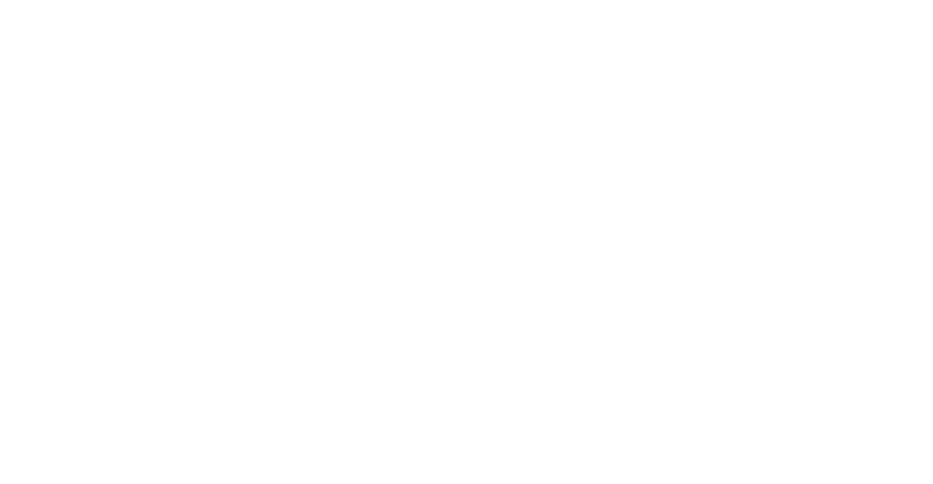
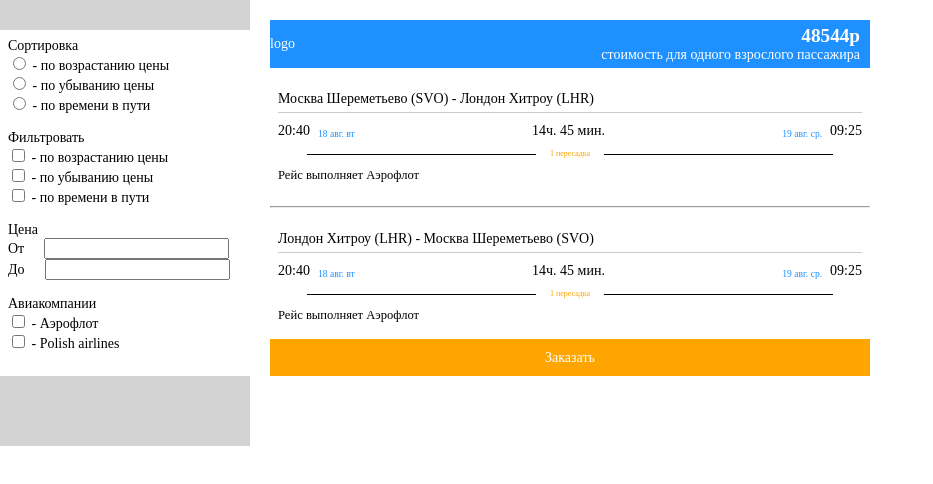
Before and after one commit to HucklJS/Flight_Vue, a Vue app: page / in a window 1280 px wide. Shown: the top 484 px of the page, without its empty margins (0-933 px from the left). Built offline with nearby package versions, Linux system fonts and the light colour scheme.

Commit message:
Made basic HTML and CSS markup

```diff
--- a/src/App.vue
+++ b/src/App.vue
@@ -23,6 +23,12 @@
 </script>
 
 <style>
+* {
+  box-sizing: border-box;
+}
+body {
+  margin: 0;
+}
 #app {
   /*font-family: Avenir, Helvetica, Arial, sans-serif;*/
   /*-webkit-font-smoothing: antialiased;*/
@@ -30,5 +36,7 @@
   /*text-align: center;*/
   /*color: #2c3e50;*/
   /*margin-top: 60px;*/
+  display: flex;
+  font-size: 14px;
 }
 </style>
--- a/src/components/FiltersBar.vue
+++ b/src/components/FiltersBar.vue
@@ -1,6 +1,32 @@
 <template>
   <aside>
+    <div class="aside-content">
+      <div class="sorting-block block">
+        <span class="block-title">Сортировка</span>
+        <label><input type="radio" class="sorting-radio" name="sort"><span> - по возрастанию цены</span></label>
+        <label><input type="radio" class="sorting-radio" name="sort"><span> - по убыванию цены</span></label>
+        <label><input type="radio" class="sorting-radio" name="sort"><span> - по времени в пути</span></label>
+      </div>
 
+      <div class="filtering-block block">
+        <span class="block-title">Фильтровать</span>
+        <label><input type="checkbox" class="sorting-checkbox" name="inc"><span> - по возрастанию цены</span></label>
+        <label><input type="checkbox" class="sorting-checkbox" name="dec"><span> - по убыванию цены</span></label>
+        <label><input type="checkbox" class="sorting-checkbox" name="time"><span> - по времени в пути</span></label>
+      </div>
+
+      <div class="price-block block">
+        <span class="block-title">Цена</span>
+        <label><span>От</span><input class="sorting-input" name="from"></label>
+        <label><span>До</span><input class="sorting-input" name="to"></label>
+      </div>
+
+      <div class="avia-companies-block block">
+        <span class="block-title">Авиакомпании</span>
+        <label><input type="checkbox" class="sorting-checkbox" name="aeroflot"><span> - Аэрофлот</span></label>
+        <label><input type="checkbox" class="sorting-checkbox" name="polish-airlines"><span> - Polish airlines</span></label>
+      </div>
+    </div>
   </aside>
 </template>
 
@@ -11,5 +37,30 @@
 </script>
 
 <style scoped>
+aside {
+  min-width: 250px;
+  padding: 30px 0 70px;
+  background-color: lightgrey;
+}
 
+.aside-content {
+  background-color: white;
+  padding: 0.5rem;
+}
+
+.block {
+  margin-bottom: 1rem;
+}
+
+.sorting-block {
+  display: block;
+}
+
+label {
+  display: block;
+}
+
+.sorting-input {
+  margin-left: 20px;
+}
 </style>
--- a/src/components/Flights.vue
+++ b/src/components/Flights.vue
@@ -1,6 +1,46 @@
 <template>
   <main>
-
+    <div class="flight-card">
+      <div class="flight-header">
+        <div class="logo">logo</div>
+        <div class="price"><strong class="price-value">48544р </strong> стоимость для одного взрослого пассажира </div>
+      </div>
+      <div class="ticket">
+        <div class="flight-route">Москва Шереметьево (SVO) - Лондон Хитроу (LHR)</div>
+        <div class="flight-time">
+          <div class="date">
+            <span class="time">20:40</span>
+            <span class="day">18 авг. вт</span>
+          </div>
+          <span class="in-road-time">14ч. 45 мин.</span>
+          <div class="date">
+            <span class="day">19 авг. ср.</span>
+            <span class="time">09:25</span>
+          </div>
+        </div>
+        <div class="transfer">1 пересадка</div>
+<!--        <hr class="transfer-line" v-else>-->
+        <div class="flight-company">Рейс выполняет Аэрофлот</div>
+      </div>
+      <hr class="between-tickets">
+      <div class="ticket">
+        <div class="flight-route">Лондон Хитроу (LHR) - Москва Шереметьево (SVO)</div>
+        <div class="flight-time">
+          <div class="date">
+            <span class="time">20:40</span>
+            <span class="day">18 авг. вт</span>
+          </div>
+          <span class="in-road-time">14ч. 45 мин.</span>
+          <div class="date">
+            <span class="day">19 авг. ср.</span>
+            <span class="time">09:25</span>
+          </div>
+        </div>
+        <div class="transfer">1 пересадка</div>
+        <div class="flight-company">Рейс выполняет Аэрофлот</div>
+      </div>
+      <a href="https://www.google.com/" class="order-page">Заказать</a>
+    </div>
   </main>
 </template>
 
@@ -9,5 +49,109 @@
 </script>
 
 <style scoped>
+  main {
+    padding-left: 20px;
+  }
 
+  .flight-card {
+    margin-top: 20px;
+    min-width: 600px;
+  }
+
+  .flight-header {
+    display: flex;
+    justify-content: space-between;
+    align-items: center;
+    background-color: dodgerblue;
+    color: white;
+  }
+
+  .price {
+    padding: 5px 10px;
+    text-align: right;
+  }
+  .price-value {
+    display: block;
+    font-size: 1.2rem;
+  }
+
+  .ticket {
+    margin: 12px 8px 0;
+    padding: 6px 0;
+  }
+  .flight-route {
+    padding: 5px 0;
+    margin-bottom: 10px;
+    border-bottom: 1px solid rgba(0, 0, 0, 0.2);
+  }
+  .flight-time {
+    display: flex;
+    justify-content: space-between;
+    align-items: center;
+    margin-bottom: 10px;
+  }
+
+  .date{
+    display: flex;
+    align-items: flex-end;
+  }
+  .date :first-child {
+    margin-right: 8px;
+  }
+  .day {
+    font-size: 0.6rem;
+    color: dodgerblue;
+  }
+
+  .transfer {
+    width: 90%;
+    margin: 10px auto;
+    text-align: center;
+    font-size: .5rem;
+    color: orange;
+    overflow: hidden;
+  }
+  .transfer:before,
+  .transfer:after,
+  hr.transfer-line {
+    content: "";
+    position: relative;
+    display: inline-block;
+    height: 1px;
+    width: 100%;
+    vertical-align: middle;
+    background-color: black;
+  }
+  hr.transfer-line {
+    width: 90%;
+    margin: 0 5% 0 5%;
+  }
+  .transfer:before {
+    left: -14px;
+    margin-left: -100%;
+  }
+  .transfer:after {
+    right: -14px;
+    margin-right: -100%;
+  }
+
+  .flight-company {
+    margin-bottom: 10px;
+    font-size: 0.9em;
+  }
+
+  .between-tickets {
+    height: 2px;
+    background-color: dodgerblue;
+  }
+
+  .order-page {
+    display: block;
+    width: 100%;
+    padding: .75em;
+    background-color: orange;
+    color: white;
+    text-align: center;
+    text-decoration: none;
+  }
 </style>
```
